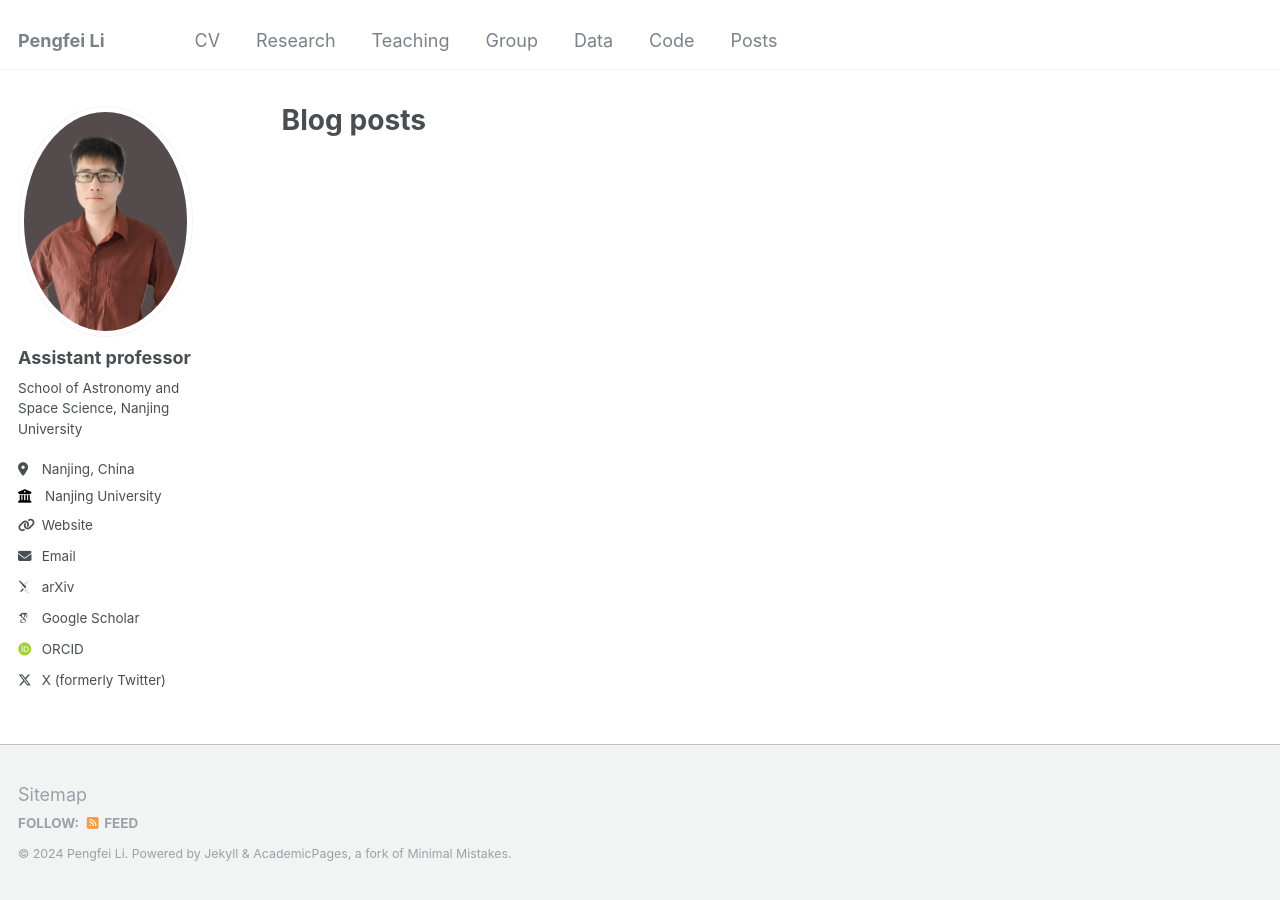
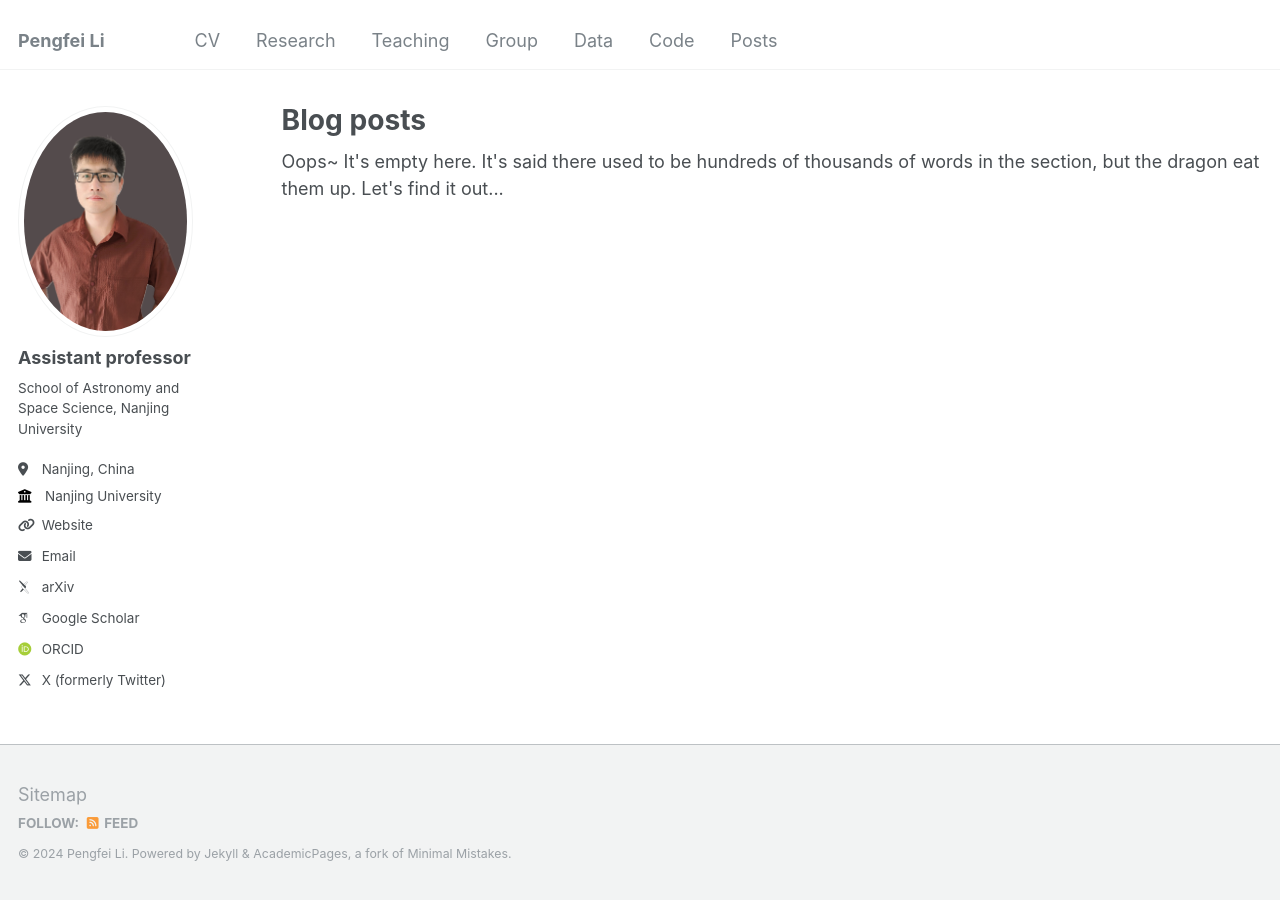
Before and after one commit to PengfeiLi0606/pengfeili0606.github.io, a Jekyll site: the page built from _pages/posts.html, in a window 1280 px wide. Built offline with Jekyll 4.4.1, drawn with Linux system fonts in a browser that asks for light colours; some web fonts are replaced.

Commit message:
Update posts.html

```diff
--- a/_pages/posts.html
+++ b/_pages/posts.html
@@ -6,6 +6,7 @@ author_profile: true
 redirect_from:
   - /wordpress/blog-posts/
 ---
+Oops~ It's empty here. It's said there used to be hundreds of thousands of words in the section, but the dragon eat them up. Let's find it out...
 
 {% include base_path %}
 {% capture written_year %}'None'{% endcapture %}
```
